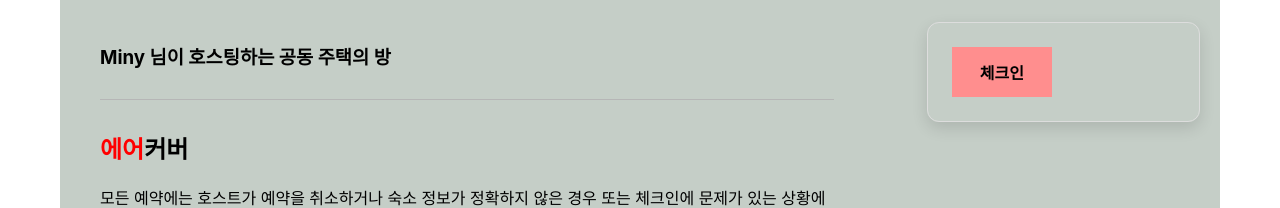
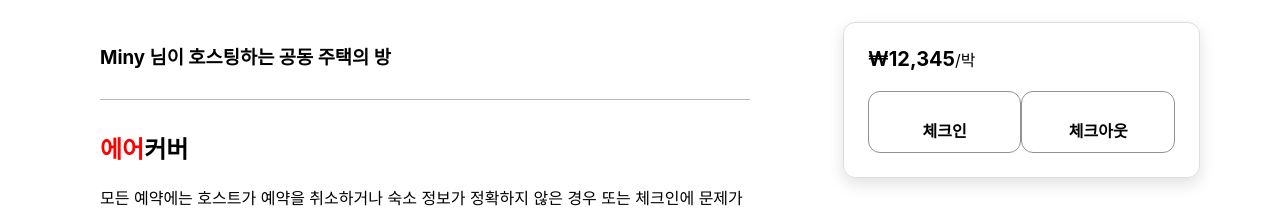
Before and after one commit to minyoungnam/Frontend, a React (Create React App) app: page /detail in a window 1280 px wide. Shown: the part 699-907 px from the top of the page. Built offline with nearby package versions, Linux system fonts and the light colour scheme.

Commit message:
디테일페이지 미완성

```diff
--- a/src/pages/Detail.jsx
+++ b/src/pages/Detail.jsx
@@ -10,10 +10,9 @@
 
 const Detail = () => {
 
-
-
-  const [selectedDays, setSelectedDays] = useState({ from: undefined, to: undefined });
-  const [showCalendar, setShowCalendar] = useState(false);
+  // 체크인, 체크아웃
+  const [selectedDays, setSelectedDays] = useState({ from: undefined, to: undefined })
+  const [showCalendar, setShowCalendar] = useState(false)
 
   const handleDayClick = (day) => {
     if (!selectedDays.from || (selectedDays.from && selectedDays.to)) {
@@ -25,11 +24,16 @@
         from: selectedDays.from,
         to: day,
       };
-      setSelectedDays(range); // 선택한 범위 업데이트
+      setSelectedDays(range) // 선택한 범위 업데이트
+      setShowCalendar(false)
     }
   };
 
-  const handleButtonClick = () => {
+  const handleCheckinButtonClick = () => {
+    setShowCalendar(!showCalendar);
+  };
+
+  const handleCheckoutButtonClick = () => {
     setShowCalendar(!showCalendar);
   };
 
@@ -40,42 +44,7 @@
     today: new Date(),
   };
 
-  //   const Container = styled.div`
-  //   overflow:hidden;
-  // `;
-
-  // const StyledSlider = styled(Slider)`
-  //     .slick-slide div{
-  //       outline: none;
-  //     }
-  // `;
-
-  // const ImageContainer = styled.div`
-  //   margin: 0 16px;
-  // `;
-
-  // const Image = styled.img`
-  // max-width:100%;
-  // max-height:100%;
-  // `;
-
-  // const imgUrl = require('./image/스노우볼.jpg');
-
-  // const items = [
-  //   { id: 1, url: imgUrl },
-  //   { id: 2, url: imgUrl },
-  //   { id: 3, url: imgUrl },
-  //   { id: 4, url: imgUrl },
-  //   { id: 5, url: imgUrl },
-  // ];
-  //   const settings = {
-  //     dots: true,
-  //     infinite: true,
-  //     speed: 500,
-  //     slidesToShow: 1,
-  //     slidesToScroll: 1
-  //   };
-
+  // 더 알아보기 모달창
   const [isOpen, setIsOpen] = useState(false);
 
   useEffect(() => {
@@ -107,21 +76,6 @@
           <h1>방 이름</h1>
           <div>지역</div>
           <Main_bg>
-            {/* <Container>
-        <h2> Single Item</h2>
-        <StyledSlider {...settings}
-        >
-          {items.map(item => {
-            return (
-              <div key={item.id}>
-                <ImageContainer>
-                  <Image src={item.url} />
-                </ImageContainer>
-              </div>
-            );
-          })}
-        </StyledSlider>
-      </Container> */}
             <Image_1><img src='/bnb1.jpg' width='560px' height='562px' /></Image_1>
             <Image_2><img src='/bnb1.jpg' width='270px' height='275px' /></Image_2>
             <Image_3><img src='/bnb1.jpg' width='270px' height='275px' /></Image_3>
@@ -163,13 +117,20 @@
             <Line />
             <div>숙소 편의시설</div>
             <div>가져올 데이터</div>
+            <button>편의 시설 더 알아보기</button>
             <br/>
           </LeftContainer>
           <RightContainer>
             <Reservation_box>
               <div>
-                <CkeckinBtn onClick={handleButtonClick}>
-                  {showCalendar ? '닫기' : '체크인'}
+              <div style={{ display: 'flex', alignItems: 'center' }}>
+                <div style={{fontSize: '20px', fontWeight: 'bold'}}>₩12,345</div>
+                /박</div>
+                <CkeckinBtn onClick={handleCheckinButtonClick}>
+                  {selectedDays.from ? selectedDays.from.toLocaleDateString() : '체크인'}
+                </CkeckinBtn>
+                <CkeckinBtn onClick={handleCheckoutButtonClick}>
+                  {selectedDays.to ? selectedDays.to.toLocaleDateString() : '체크아웃'}
                 </CkeckinBtn>
                 {showCalendar && (
                   <DayPicker
@@ -178,6 +139,8 @@
                     modifiers={modifiers}
                     numberOfMonths={2}
                     disabledDays={{ before: new Date() }}
+                    // dir="rtl" //달력이 왼쪽으로 나오게 하기
+                    style={{ position: 'absolute', left: '0', background: 'white' }}
                   />
                 )}
               </div>
@@ -224,8 +187,8 @@
   align-items: center;
   flex-direction: column;
   border-radius: 20px;
-  width: 900px;
-  height: 700px;
+  width: 90%;
+  height: 70%;
   background-color: #ffffff;
   position: relative;
 
@@ -262,19 +225,19 @@
   margin-bottom: 5px;
 `
 const Entire = styled.div`
-  overflow-y: scroll;
+  /* overflow-y: scroll; */
 `
 const Backdrop = styled.div`
   position: relative;
   top: 0;
   bottom: 0;
-  width: 100%;
-  height: 100%;
+  width: 88.88%;
+  height: fit-content;
   max-width: 1120px;
   padding: 0 20px;
   left: 50%;
   transform: translate(-50%, 0);
-  background-color: #c5cec7;
+  /* background-color: #c5cec7; */
 
   display: flex;
   flex-direction: column;
@@ -285,7 +248,7 @@
 `
 const LeftContainer = styled.div`
   /* background-color: #bcd4eb; */
-  max-width: 830px;
+  max-width: 58%;
   margin-left: 20px;
 `
 const Line = styled.div`
@@ -349,10 +312,13 @@
   box-shadow: rgba(0, 0, 0, 0.12) 0px 6px 16px;
 `
 const CkeckinBtn = styled.button`
-  border: 1px solid rgb(255, 142, 142);
-  background-color: rgb(255, 142, 142);
-  height: 50px;
-  width: 100px;
+  border: 1px solid rgb(146, 146, 146);
+  border-radius: 12px;
+  min-height: 50px;
+  width: 50%;
   font-size: medium;
   font-weight: 700;
+  margin-top: 20px;
+  background-color: transparent;
+  padding: 26px 12px 10px;
 `
```
